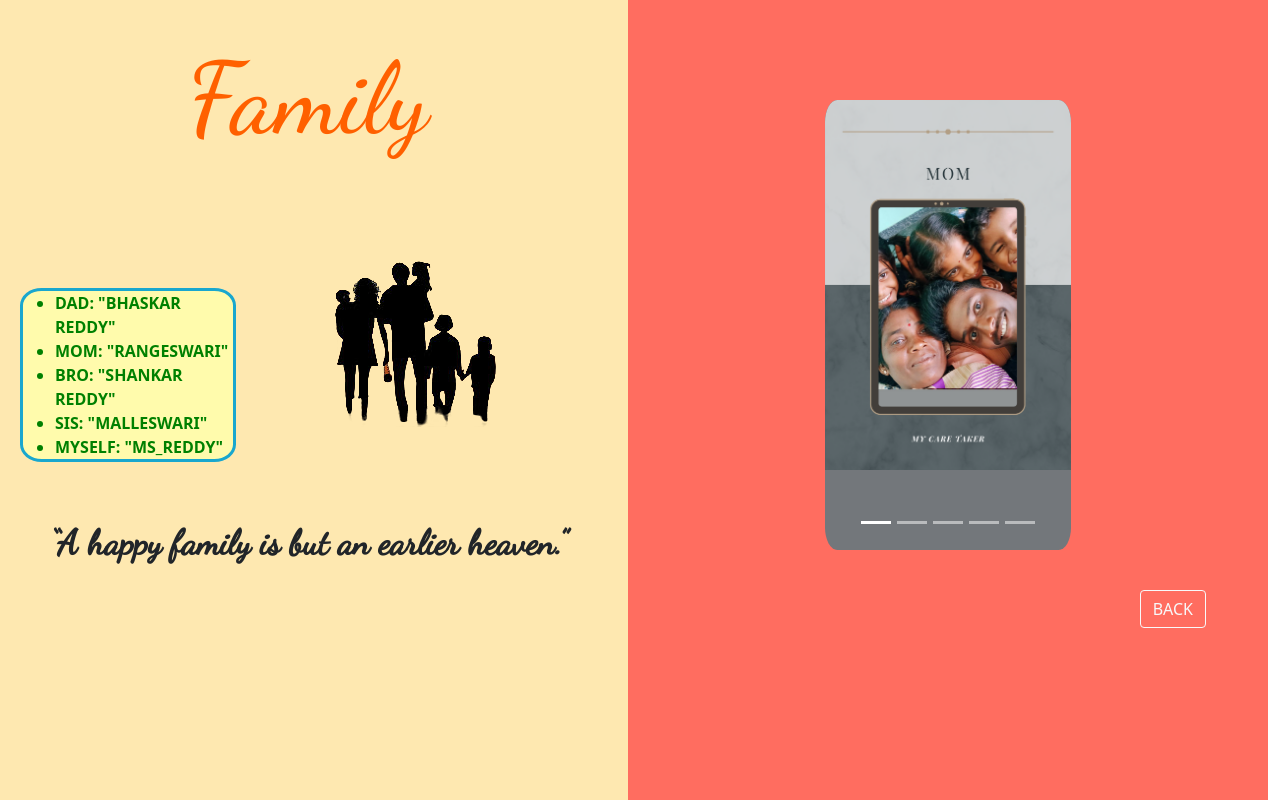
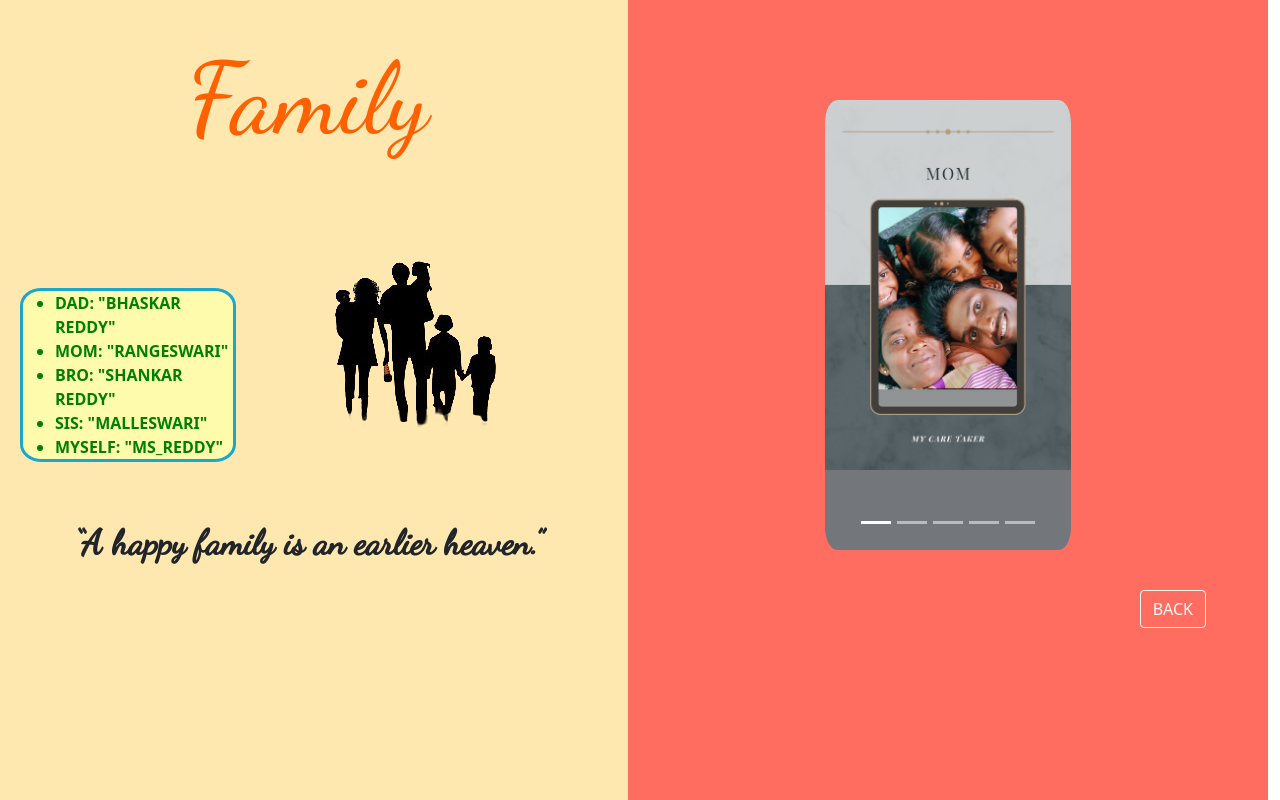
Before and after one commit to DHONNAPATIMADHUSUDHANREDDY/final, a plain HTML site: page fami.html in a window 1280 px wide. Drawn offline with nearby package versions, Linux system fonts and the light colour scheme.

Commit message:
Update fami.html
spell

```diff
--- a/fami.html
+++ b/fami.html
@@ -33,7 +33,7 @@
 
 <img class="vs" src="photos/famnet.png" alt="">
 <p class="rs">
-  “A happy family is but an earlier heaven.”
+  “A happy family is an earlier heaven.”
 </p>
 
 </center>
```
